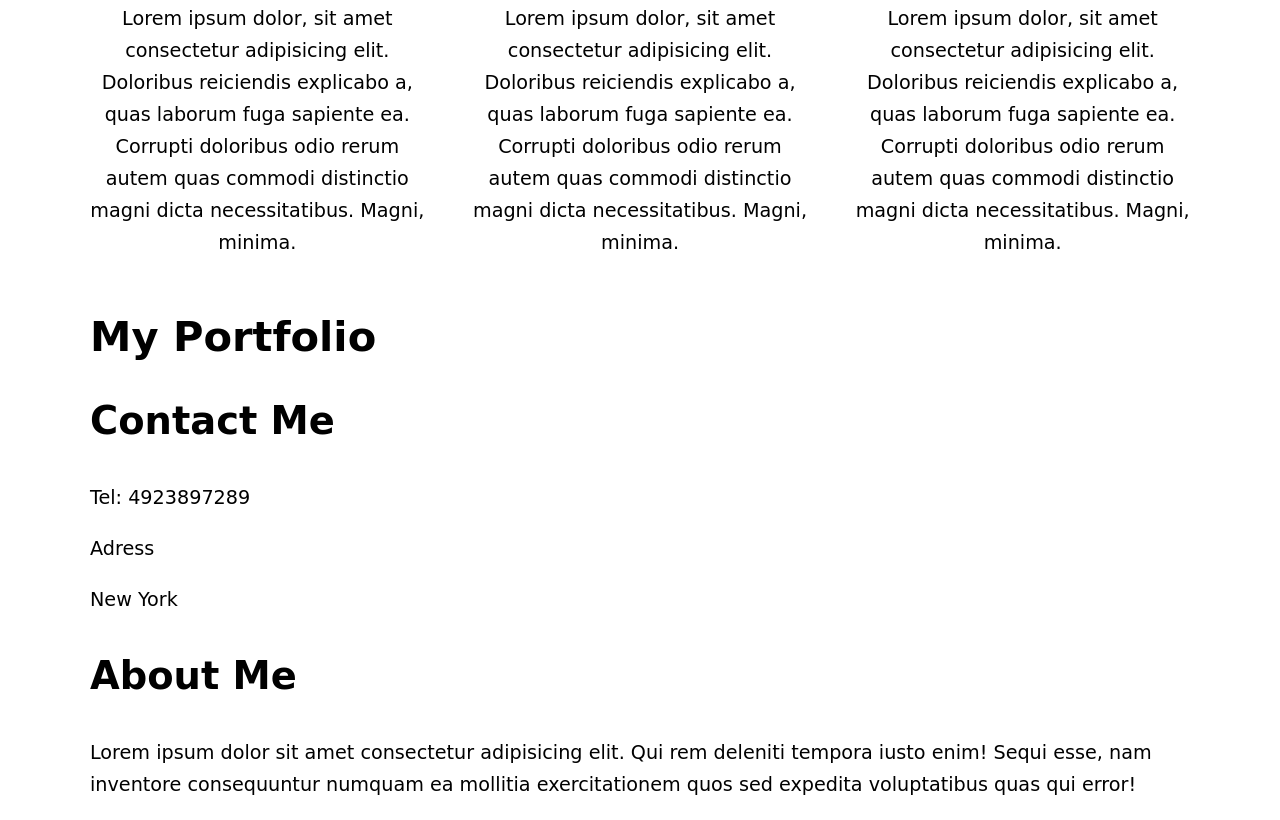
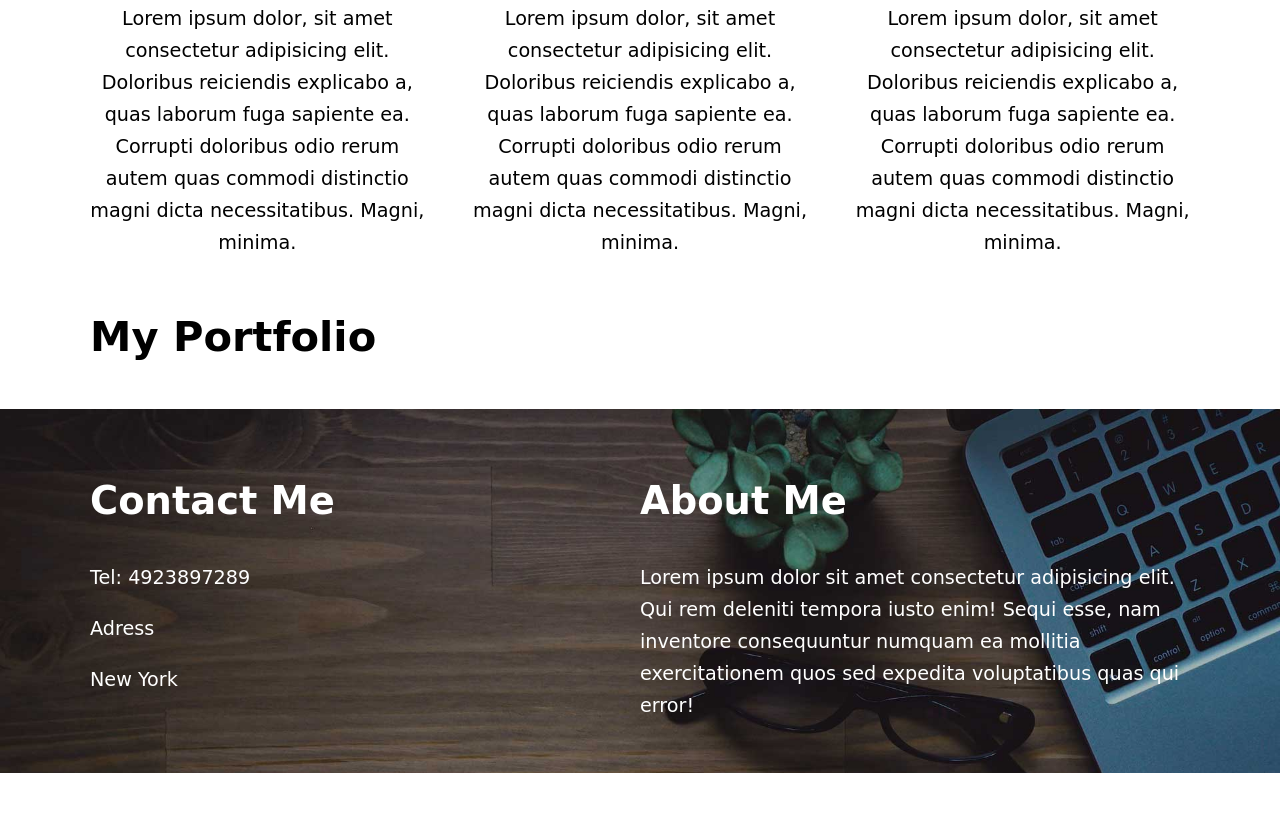
Before and after one commit to Chinmay045/Freelance_Portfolio, a plain HTML site: page index.html in a window 1280 px wide. Shown: the part 1037-1857 px from the top of the page. After the commit the page ends 1810 px from the top, so only its background shows below. Drawn offline with nearby package versions, Linux system fonts and the light colour scheme.

Commit message:
add style to footer

```diff
--- a/css/style.css
+++ b/css/style.css
@@ -81,3 +81,17 @@ p {
     font-size: 3rem;
     color: var(--secondary);
 }
+
+.footer {
+    background-image: url(../img/contact.jpg);
+    background-size: cover;
+    margin-top: 3rem;
+    padding: 2rem 0;
+    color: var(--light);
+}
+
+.footer .container {
+    display: grid;
+    grid-template-columns: repeat(auto-fit, minmax(300px, 1fr));
+
+}
--- a/index.html
+++ b/index.html
@@ -56,7 +56,7 @@
         <div id="Portfolio" class="Portfolio"></div>
     </section>
 
-    <footer>
+    <footer class="footer">
         <div class="container">
             <div class="widget">
                 <h3>Contact Me</h3>
```
